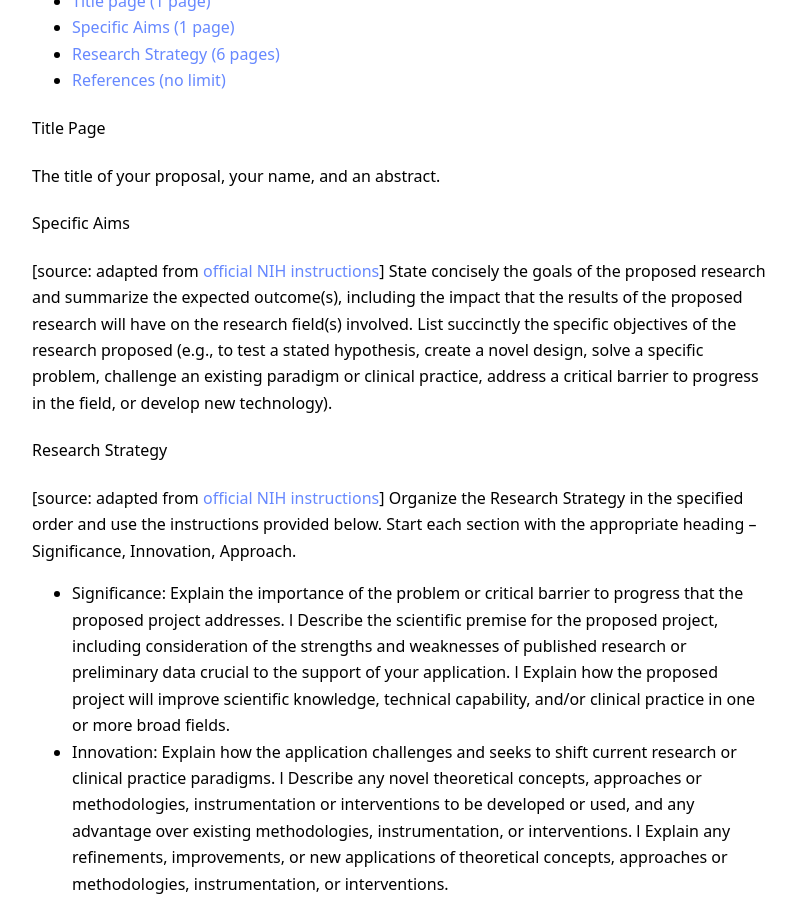
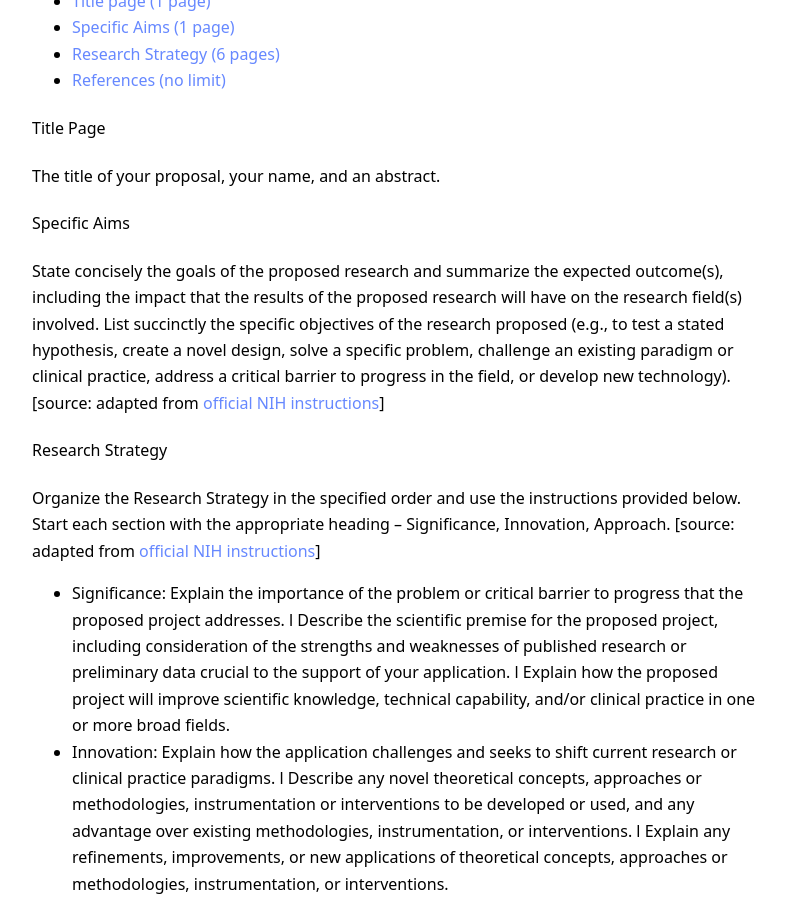
Before and after one commit to kschuler/ling001, a Jekyll site: the page built from spring2019/research-proposal.md, in a window 1280 px wide and 900 px high, scrolled down 803 px. Shown: the whole window, without its empty margins (240-1036 px from the left). Built offline with Jekyll 4.4.1, drawn with Linux system fonts in a browser that asks for light colours.

```diff
--- a/spring2019/research-proposal.md
+++ b/spring2019/research-proposal.md
@@ -27,10 +27,10 @@ To clarify, you do not need to copy the format of a real R03 exactly.  For examp
 The title of your proposal, your name, and an abstract.
 
 #### Specific Aims
-[source: adapted from [official NIH instructions](https://grants.nih.gov/grants/how-to-apply-application-guide/forms-d/research-forms-d.pdf)] State concisely the goals of the proposed research and summarize the expected outcome(s), including the impact that the results of the proposed research will have on the research field(s) involved. List succinctly the specific objectives of the research proposed (e.g., to test a stated hypothesis, create a novel design, solve a specific problem, challenge an existing paradigm or clinical practice, address a critical barrier to progress in the field, or develop new technology).
+State concisely the goals of the proposed research and summarize the expected outcome(s), including the impact that the results of the proposed research will have on the research field(s) involved. List succinctly the specific objectives of the research proposed (e.g., to test a stated hypothesis, create a novel design, solve a specific problem, challenge an existing paradigm or clinical practice, address a critical barrier to progress in the field, or develop new technology).  [source: adapted from [official NIH instructions](https://grants.nih.gov/grants/how-to-apply-application-guide/forms-d/research-forms-d.pdf)]
 
 #### Research Strategy
-[source: adapted from [official NIH instructions](https://grants.nih.gov/grants/how-to-apply-application-guide/forms-d/research-forms-d.pdf)] Organize the Research Strategy in the specified order and use the instructions provided below. Start each section with the appropriate heading – Significance, Innovation, Approach.
+Organize the Research Strategy in the specified order and use the instructions provided below. Start each section with the appropriate heading – Significance, Innovation, Approach. [source: adapted from [official NIH instructions](https://grants.nih.gov/grants/how-to-apply-application-guide/forms-d/research-forms-d.pdf)]
 * **Significance:** Explain the importance of the problem or critical barrier to progress that the proposed project addresses. l Describe the scientific premise for the proposed project, including consideration of the strengths and weaknesses of published research or preliminary data crucial to the support of your application. l Explain how the proposed project will improve scientific knowledge, technical capability, and/or clinical practice in one or more broad fields.
 * **Innovation:** Explain how the application challenges and seeks to shift current research or clinical practice paradigms. l Describe any novel theoretical concepts, approaches or methodologies, instrumentation or interventions to be developed or used, and any advantage over existing methodologies, instrumentation, or interventions. l Explain any refinements, improvements, or new applications of theoretical concepts, approaches or methodologies, instrumentation, or interventions.
 * **Approach:** Describe the overall strategy, methodology, and analyses to be used to accomplish the specific aims of the project. Describe the experimental design and methods proposed  and how they will achieve robust and unbiased results. …include how the data will be collected, analyzed, and interpreted, as well as any resource sharing plans as appropriate.  Discuss potential problems, alternative strategies, and benchmarks for success anticipated to achieve the aims.  If the project is in the early stages of development, describe any strategy to establish feasibility, and address the management of any high-risk aspects of the proposed work. Explain how relevant biological variables, such as sex, are factored into research designs and analyses for studies in vertebrate animals and humans. For example, strong justification from the scientific literature, preliminary data, or other relevant considerations, must be provided for applications proposing to study only one sex.
```
Also changed, not shown: other parts of spring2019/research-proposal.md (+3 -3 lines).
